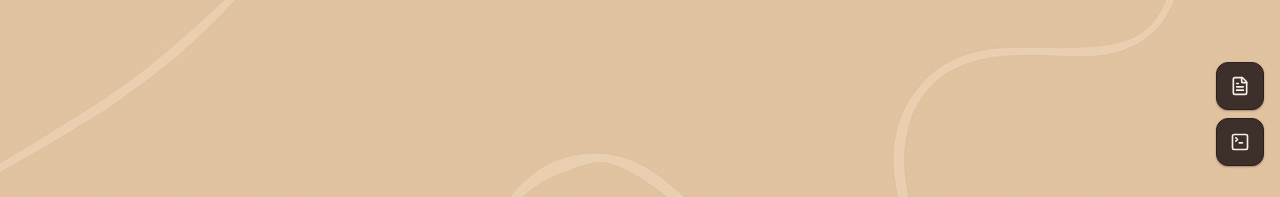
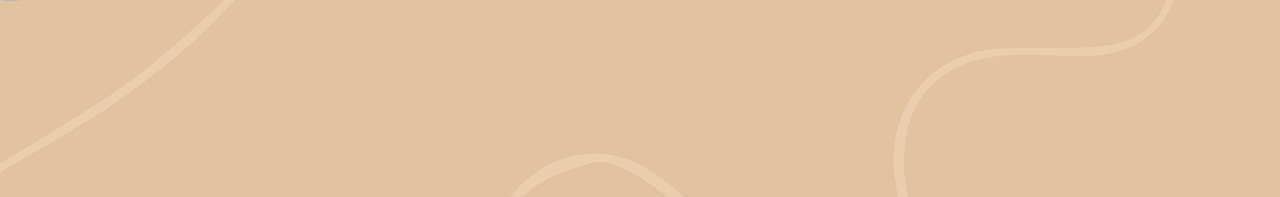
Before and after one commit to 78i87/tweakOS, a Next.js app: page / in a window 1280 px wide. Shown: the part 286-483 px from the top of the page. Built offline with nearby package versions, Linux system fonts and the light colour scheme.

Commit message:
dark mode

```diff
--- a/src/app/globals.css
+++ b/src/app/globals.css
@@ -11,6 +11,7 @@
   /* Dark Brown Theme Colors */
   --dark-brown-surface: #3D2F2A;  /* dark brown for windows/dock */
   --dark-brown-text: #F4EFE7;     /* light beige text for dark surfaces */
+  --dark-brown-color: #2F2A22;    /* dark brown text color */
   --dark-brown-border: #2A1F1B;   /* darker brown borders */
   --dark-brown-accent: #5A4A42;   /* lighter brown accent */
 
@@ -227,6 +228,6 @@ textarea::placeholder {
 
 /* Override placeholder color for prompt bar */
 .prompt-bar-textarea::placeholder {
-  color: rgba(244, 239, 231, 0.6) !important;
+  color: rgba(47, 42, 34, 0.6) !important;
   opacity: 1 !important;
 }
--- a/src/components/desktop/DesktopAppIcon.tsx
+++ b/src/components/desktop/DesktopAppIcon.tsx
@@ -67,7 +67,7 @@ export default function DesktopAppIcon({
     }
   };
 
-  const iconSize = 40;
+  const iconSize = 56;
   const iconNode = (() => {
     if (React.isValidElement(app.icon)) {
       return React.cloneElement(app.icon, { size: iconSize });
@@ -92,7 +92,7 @@ export default function DesktopAppIcon({
         className="flex flex-col items-center gap-1 p-2 rounded transition-colors hover:bg-white/10 active:bg-white/5 cursor-move"
         aria-label={app.title}
       >
-        <div className="w-16 h-16 flex items-center justify-center text-[#2F2A22]">
+        <div className="w-20 h-20 flex items-center justify-center text-[#2F2A22]">
           {iconNode}
         </div>
         <span
--- a/src/components/desktop/Dock.tsx
+++ b/src/components/desktop/Dock.tsx
@@ -29,12 +29,16 @@ export default function Dock() {
       return entries;
     }
 
-    entries.push({
-      appId,
-      title: app.title,
-      icon: app.icon,
-      window: runningWindowMap.get(appId),
-    });
+    const window = runningWindowMap.get(appId);
+    // Only include pinned apps that have open windows
+    if (window) {
+      entries.push({
+        appId,
+        title: app.title,
+        icon: app.icon,
+        window,
+      });
+    }
 
     return entries;
   }, []);
@@ -71,19 +75,19 @@ export default function Dock() {
   };
 
   return (
-    <div className="fixed right-4 top-1/2 -translate-y-1/2 z-[100] flex flex-col gap-2">
+    <div className="fixed right-4 top-1/2 -translate-y-1/2 z-[100] flex flex-col gap-4">
       {dockEntries.map(({ appId, title, icon, window }) => (
         <button
           key={appId}
           onClick={() => handleAppClick(appId)}
           className={clsx(
-            'neu-button w-12 h-12 flex items-center justify-center p-0',
+            'neu-button w-16 h-16 flex items-center justify-center p-0',
             window?.status === 'minimized' && 'opacity-60'
           )}
           aria-label={title}
           style={{ color: 'var(--neu-text)' }}
         >
-          <span style={{ color: 'var(--neu-text)' }}>{icon || <FileText size={20} />}</span>
+          <span style={{ color: 'var(--neu-text)' }}>{icon || <FileText size={28} />}</span>
         </button>
       ))}
     </div>
--- a/src/components/desktop/PromptBar.tsx
+++ b/src/components/desktop/PromptBar.tsx
@@ -234,8 +234,8 @@ export default function PromptBar() {
                 isLoading && 'opacity-50 cursor-not-allowed animate-pulse'
               )}
               style={{
-                color: 'var(--dark-brown-text)',
-                caretColor: 'var(--dark-brown-text)',
+                color: 'var(--dark-brown-color)',
+                caretColor: 'var(--dark-brown-color)',
                 maxHeight: '200px'
               }}
             />
--- a/src/lib/pinnedApps.ts
+++ b/src/lib/pinnedApps.ts
@@ -13,6 +13,6 @@ export const pinnedApps: PinnedAppConfig[] = [
   },
   {
     appId: 'terminal',
-    defaultPosition: { x: 120, y: 32 },
+    defaultPosition: { x: 160, y: 32 },
   },
 ];
```
